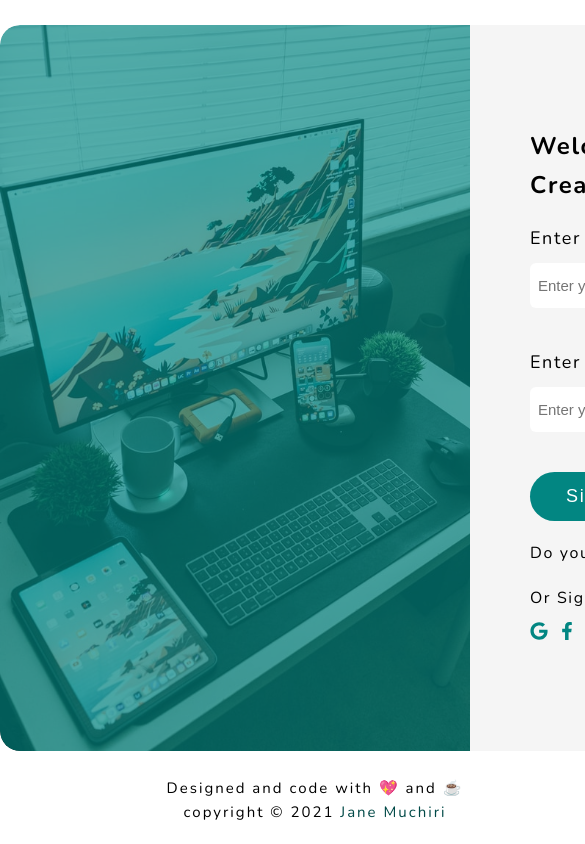
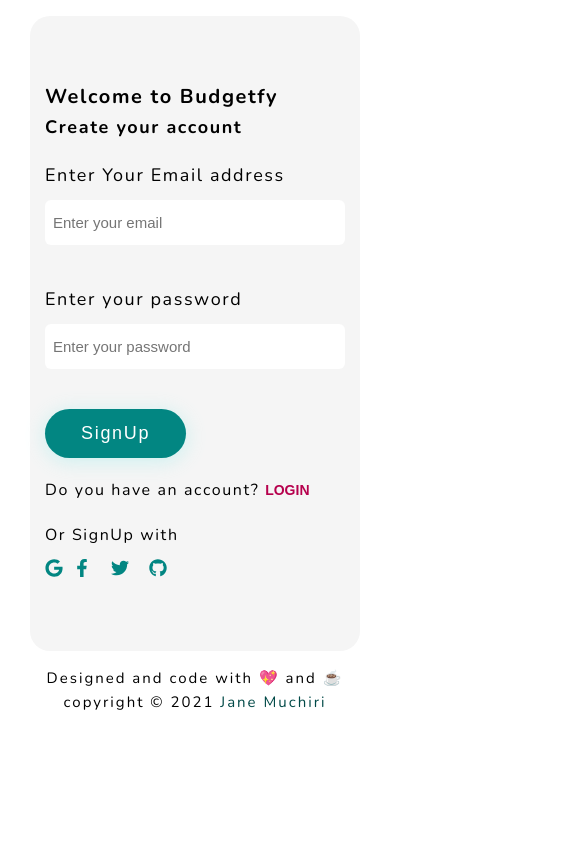
Before and after one commit to muchirijane/next-firebase-login-template, a Next.js app: page / in a window 390 px wide. Shown: the top 844 px of the page, 585 px wide, since content can reach past the window. Built offline with nearby package versions, Linux system fonts and the light colour scheme; no server answers.

Commit message:
made the login and sign up page responsive to different devices.

```diff
--- a/components/HomePage/HomePage.Styles.js
+++ b/components/HomePage/HomePage.Styles.js
@@ -29,7 +29,7 @@ export const Menu = styled.ul`
     }
     a {
       text-decoration: none;
-      color: var(--dark-green);
+      color: #333;
 
       &:hover {
         color: var(--dark-pink);
--- a/components/Layout/Layout.styles.js
+++ b/components/Layout/Layout.styles.js
@@ -14,6 +14,7 @@ const GlobalStyles = createGlobalStyle`
     --colour-white: #fff;
     --darker-white: #f5f5f5;
     --bg-colour: #ddd;
+    --green: #02403e;
     --dark-green: #028682;
     --colour-black: #000;
     --dark-pink: #E861A4;
@@ -23,6 +24,8 @@ const GlobalStyles = createGlobalStyle`
     --pink-shadow: 0px 3px 10px rgba(232, 97, 164, 0.2);
     --big-shadow: 0px 8px 30px rgba(0, 0, 0, 0.1);
     --medium-shadow: 0px 5px 20px rgba(0, 0, 0, 0.05);
+    --button-shadow: 0px 3px 20px rgba(107, 233, 229, 0.3);
+    --button_Hover-shadow: 0px 3px 20px rgba(182, 0, 77, 0.3);
     --light-green: #6be9e5;
   }
 
@@ -39,6 +42,9 @@ const GlobalStyles = createGlobalStyle`
     font-size: 1.6rem;
     height: 100vh;
     background-color: var(--bg-color);
+  }
+
+
   }
 
   ::selection {
@@ -67,6 +73,7 @@ const GlobalStyles = createGlobalStyle`
     letter-spacing: 1.7px;
     border-radius: 50px;
     margin-bottom: 2rem;
+    box-shadow: var(--button-shadow);
 
 
     &:hover {
@@ -74,6 +81,7 @@ const GlobalStyles = createGlobalStyle`
       background-color: var(--dark-pink);
       text-decoration: none;
       transform: translateY(-2px);
+      box-shadow: var(--button_Hover-shadow);
     }
 
     &:active {
@@ -106,8 +114,23 @@ const GlobalStyles = createGlobalStyle`
     }
   }
 
+
+
 `;
 
 export default GlobalStyles;
 
 export const Container = styled.main``;
+
+export const device = {
+  mobileS: `only screen and (max-width: 20em)`, //320px
+  mobileM: `only screen and (max-width: 23.44em)`, //375px
+  mobileL: `only screen and (max-width: 28em)`, //450px
+  tabletS: `only screen and (max-width: 37em)`, //600px
+  tablet: `only screen and (max-width: 48em)`, //768px
+  laptopS: `only screen and (max-width: 65em)`, //1050px
+  laptopM: `only screen and (max-width: 75em)`, //1200px
+  laptopL: `only screen and (max-width: 90em)`, //1400px
+  Mlaptop: `only screen and (min-width: 90em)`, //1400px
+  desktop: `only screen and (min-width: 112.5em)`, //1800px
+};
--- a/components/Login/Login.styles.js
+++ b/components/Login/Login.styles.js
@@ -1,12 +1,24 @@
 import styled from "styled-components";
-
+import { device } from "../Layout/Layout.styles";
 export const LoginWrapper = styled.section`
-  //background-color: var(--colour-white);
   margin: 4% auto;
   display: grid;
   grid-template-columns: repeat(auto-fill, minmax(630px, 1fr));
   background: var(--darker-white);
   border-radius: 20px;
+
+  @media ${device.laptopS} {
+    width: 50rem;
+    display: flex;
+    justify-content: center;
+    align-items: center;
+  }
+  @media ${device.tabletS} {
+    width: 40rem;
+  }
+  @media only screen and (max-width: 27em) {
+    width: 33rem;
+  }
 `;
 export const LoginContainer = styled.div`
   display: grid;
@@ -14,6 +26,12 @@ export const LoginContainer = styled.div`
   grid-gap: 6rem;
   height: 100%;
   width: 100rem;
+
+  @media ${device.laptopS} {
+    width: 0;
+    display: flex;
+    justify-content: center;
+  }
 `;
 
 export const LoginImageWrapper = styled.div`
@@ -51,12 +69,26 @@ export const LoginImageWrapper = styled.div`
 
     border-bottom-left-radius: 20px;
   }
+
+  @media ${device.laptopS} {
+    display: none;
+  }
 `;
 
 export const LoginFormWrapper = styled.div`
   display: flex;
   flex-direction: column;
   justify-content: center;
+
+  h1{
+    @media ${device.laptopS} {
+      font-size: 2rem;
+    }
+  }
+  h2{
+    @media ${device.laptopS} {
+      font-size: 1.8rem;
+    }
 `;
 
 export const FormInputWrapper = styled.div`
--- a/firebase/firebase.js
+++ b/firebase/firebase.js
@@ -8,13 +8,10 @@ const config = {
   storageBucket: process.env.NEXT_PUBLIC_STORAGE_BUCKET,
   messagingSenderId: process.env.NEXT_PUBLIC_MESSAGING_SENDER_ID,
   appId: process.env.NEXT_PUBLIC_APP_ID,
-
-
 };
 // Initialize Firebase
 
 const fire = !firebase.apps.length ? firebase.initializeApp(config) : firebase.app();
-//const fire = firebase.initializeApp(config);
 export default fire;
 export const auth = firebase.auth();
 export const googleProvider = new firebase.auth.GoogleAuthProvider();
```
